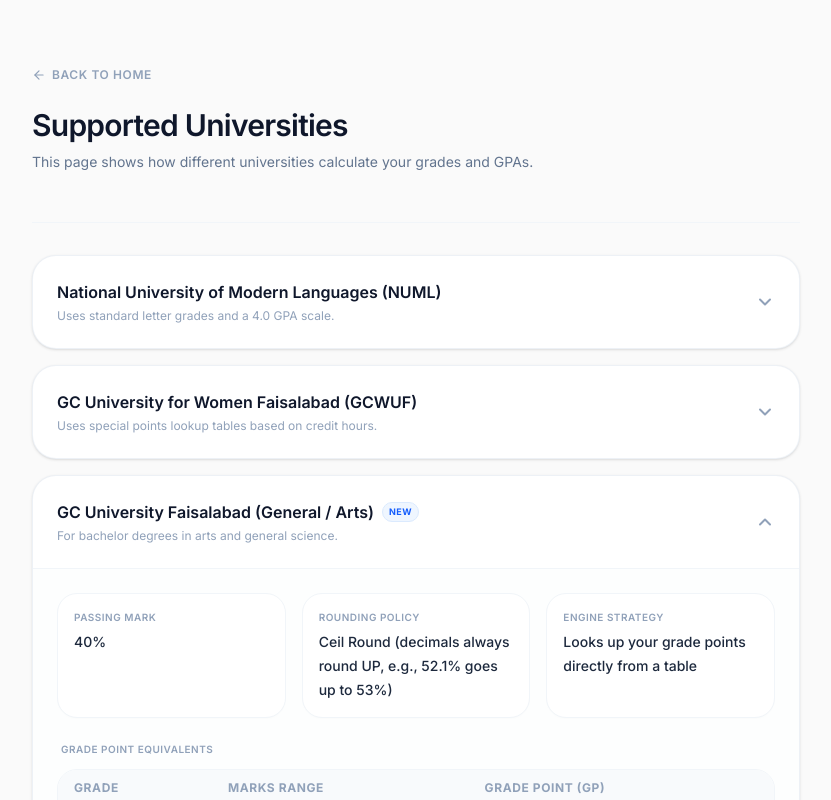
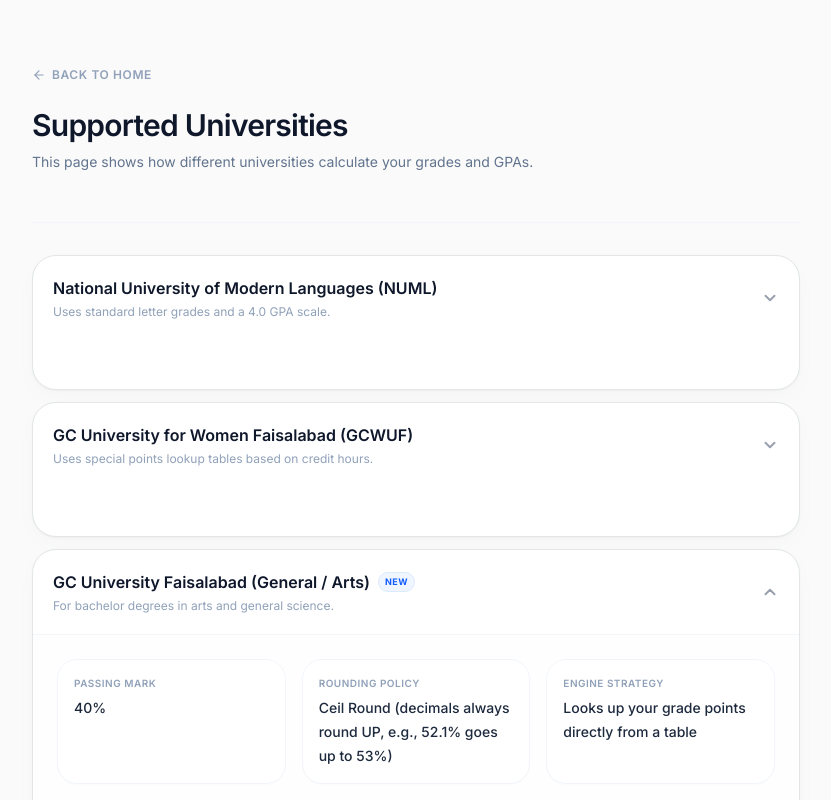
Before and after one commit to fahadshahbaz/Gpaflow, a Next.js app: page /supported-universities in a window 1280 px wide. Shown: the top 800 px of the page, without its empty margins (224-1055 px from the left). Built offline with nearby package versions, Linux system fonts and the light colour scheme.

Commit message:
style: match supported universities accordion design to semesters page

```diff
--- a/app/supported-universities/page.tsx
+++ b/app/supported-universities/page.tsx
@@ -154,13 +154,19 @@
 							<article
 								key={uni.slug}
 								data-open={isOpen ? "true" : "false"}
-								className="t-acc bg-white border border-slate-200/60 rounded-2xl overflow-hidden shadow-sm"
+								className="t-acc card-skeuo rounded-2xl overflow-hidden mb-3"
 							>
-								{/* Trigger Button */}
-								<button
-									type="button"
+								{/* Trigger Header */}
+								<div
 									onClick={() => toggleAccordion(uni.slug)}
-									className="w-full flex items-center justify-between p-6 text-left cursor-pointer"
+									onKeyDown={(e) => {
+										if (e.key === "Enter" || e.key === " ") {
+											toggleAccordion(uni.slug);
+										}
+									}}
+									role="button"
+									tabIndex={0}
+									className="flex items-center justify-between p-4 sm:p-5 cursor-pointer select-none"
 								>
 									<div className="space-y-1 pr-4">
 										<h2 className="text-base font-semibold text-slate-900 flex items-center gap-2">
@@ -173,15 +179,12 @@
 										</h2>
 										<p className="text-xs text-slate-400">{uni.description}</p>
 									</div>
-									<span className="t-acc-chevron text-slate-400">
-										<ChevronDown className="h-5 w-5" />
-									</span>
-								</button>
+									<ChevronDown className="t-acc-chevron h-4.5 w-4.5 text-gray-400" />
+								</div>
 
 								{/* Collapsible Content */}
 								<div className="t-acc-panel">
-									<div className="t-acc-panel-inner">
-										<div className="border-t border-slate-100 p-6 bg-slate-50/30 space-y-6">
+									<div className="t-acc-panel-inner p-4 sm:p-6 border-t border-slate-100/90 bg-slate-50/20 space-y-6">
 										{/* Rules Grid */}
 										<div className="grid grid-cols-1 sm:grid-cols-3 gap-4">
 											<div className="bg-white border border-slate-100 rounded-xl p-4 shadow-[0_1px_2px_rgba(0,0,0,0.01)]">
@@ -221,9 +224,7 @@
 														<tr className="bg-slate-50 border-b border-slate-100 text-slate-400 font-semibold uppercase tracking-wider">
 															<th className="py-2.5 px-4">Grade</th>
 															<th className="py-2.5 px-4">Marks Range</th>
-																<th className="py-2.5 px-4">
-																	Grade Point (GP)
-																</th>
+															<th className="py-2.5 px-4">Grade Point (GP)</th>
 														</tr>
 													</thead>
 													<tbody className="divide-y divide-slate-100 text-slate-700">
@@ -247,7 +248,6 @@
 										</div>
 									</div>
 								</div>
-								</div>
 							</article>
 						);
 					})}
```
Lines whose indentation alone changed are shown as unchanged.
